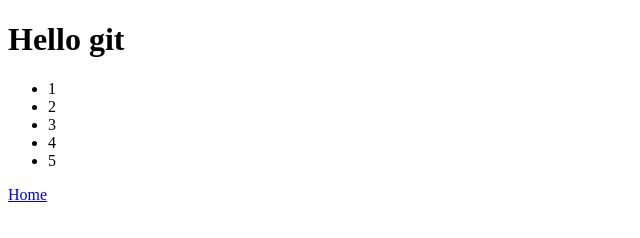
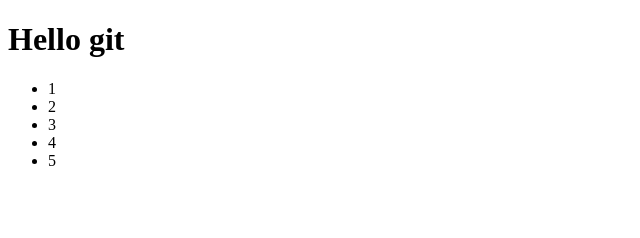
Before and after one commit to Commondore/lesson-23, a plain HTML site: page index.html in a window 1280 px wide. Shown: the full height of the page, 0-640 px from the left. Drawn offline with Linux system fonts and the light colour scheme.

Commit message:
Revert "add nav"
This reverts commit 528dc1675576bcbc16de7cedf4ec5b50aa464b12.

```diff
--- a/index.html
+++ b/index.html
@@ -14,8 +14,5 @@
     <li>4</li>
     <li>5</li>
   </ul>
-  <nav>
-    <a href="#" class="link">Home</a>
-  </nav>
 </body>
 </html>
```
